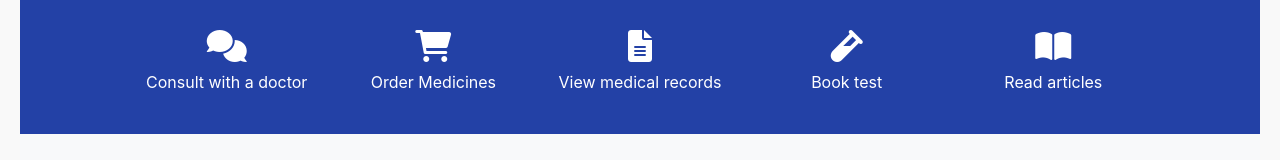
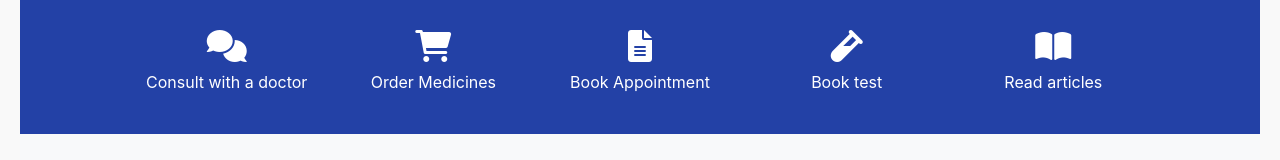
Before and after one commit to jainilth/Hospital_Hub_Interface, a React (Vite) app in the folder hospita-hub-interface/: page /patient/home in a window 1280 px wide. Shown: the part 562-722 px from the top of the page. Built offline with nearby package versions, Linux system fonts and the light colour scheme.

Commit message:
route added

```diff
--- a/hospita-hub-interface/src/App.jsx
+++ b/hospita-hub-interface/src/App.jsx
@@ -20,6 +20,12 @@ function App() {
 
         <Route path="/patient" element={<Patient/>} >
           <Route path="home" element={<PatientDashboard />} />
+          <Route path="consult" element={<div>consult</div>} />
+          <Route path="ordermedic" element={<div>order medicine</div>} />
+          <Route path="bookappointment" element={<div>bookappointment</div>} />
+          <Route path="labtestbook" element={<div>labtestbook</div>} />
+          <Route path="readarticles" element={<div>readarticles</div>} />
+          <Route path="surgeries" element={<div>surgeries</div>} />
         </Route>
       </Routes>
     </BrowserRouter>
--- a/hospita-hub-interface/src/Pages/Patient/PatientDashboard.jsx
+++ b/hospita-hub-interface/src/Pages/Patient/PatientDashboard.jsx
@@ -58,7 +58,7 @@ const PatientDashboard = () => {
                             </div>
                             <div className="col-6 col-md-2 d-flex flex-column align-items-center py-3">
                                 <i className="fas fa-file-alt fa-2x mb-2 text-white"></i>
-                                <span className="text-white">View medical records</span>
+                                <span className="text-white">Book Appointment</span>
                             </div>
                             <div className="col-6 col-md-2 d-flex flex-column align-items-center py-3">
                                 <i className="fas fa-vial fa-2x mb-2 text-white"></i>
```
